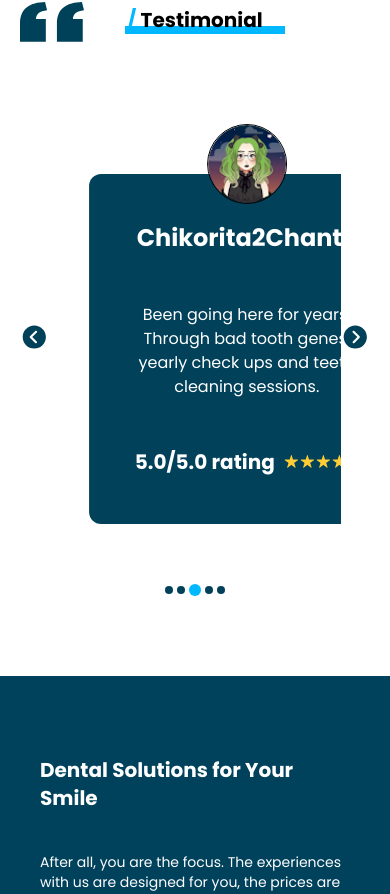
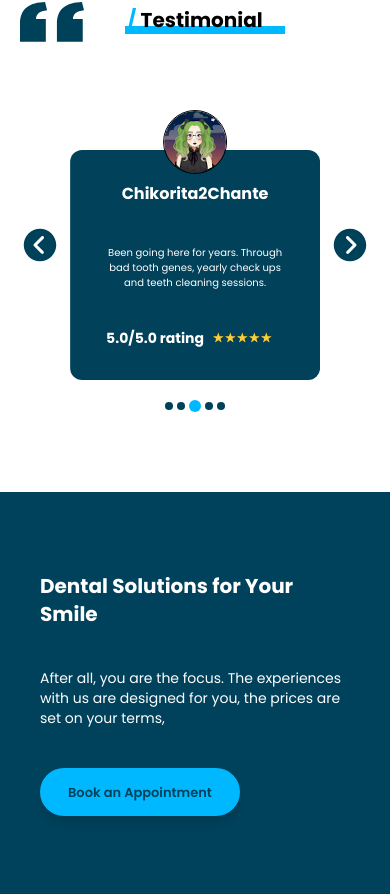
Before and after one commit to MastooraTurkmen/tannglege-engen-as, a Next.js app: page / in a window 390 px wide. Shown: the part 4182-5076 px from the top of the page. Built offline with nearby package versions, Linux system fonts and the light colour scheme.

Commit message:
testimonial

```diff
--- a/components/TestimonialComponent.jsx
+++ b/components/TestimonialComponent.jsx
@@ -1,24 +1,25 @@
-"use client";
-import Slider from "react-animated-slider";
-
 const TestimonialComponent = ({ item }) => {
   const { id, person, image, description, rating } = item;
   return (
     <div
       key={id}
-      className="w-[330px] mt-16 text-white m-10 p-12 relative items-center flex justify-between
-      rounded-xl bg-[#00415A] flex-col gap-3 text-center h-[350px]"
+      className="lg:w-[330px] w-[250px] mt-10 sm:mt-16 text-white lg:my-16 2xl:m-16 sm:m-4 p-8 lg:p-12 relative items-center flex justify-between
+      rounded-xl bg-[#00415A] flex-col lg:gap-3 text-center h-[230px] sm:h-[300px] lg:h-[350px]"
     >
       <img
         src={image}
-        className="w-20 absolute border border-black top-[-50px] h-20 object-cover rounded-full"
+        className="lg:w-20 w-16  top-[-40px] h-16 absolute border border-black md:top-[-50px] lg:h-20 object-cover rounded-full"
         alt={person}
       />
-      <h1 className="font-bold text-2xl">{person}</h1>
-      <p className="text-base py-5">{description}</p>
+      <h1 className="font-bold lg:text-2xl">{person}</h1>
+      <p className="lg:text-base text-[10px] sm:text-sm lg:py-5">
+        {description}
+      </p>
       <div className="flex gap-2 flex-row">
-        <h1 className="text-xl font-bold ml-[-60px]">{rating}/5.0 rating</h1>
-        <div className="flex w-4">
+        <h1 className="lg:text-xl text-sm sm:text-base font-bold ml-[-60px]">
+          {rating}/5.0 rating
+        </h1>
+        <div className="flex w-3 md:w-4">
           {[...Array(5)].map((_, index) => (
             <img key={index} src="/svg/Star.svg" alt="google stars" />
           ))}
```
